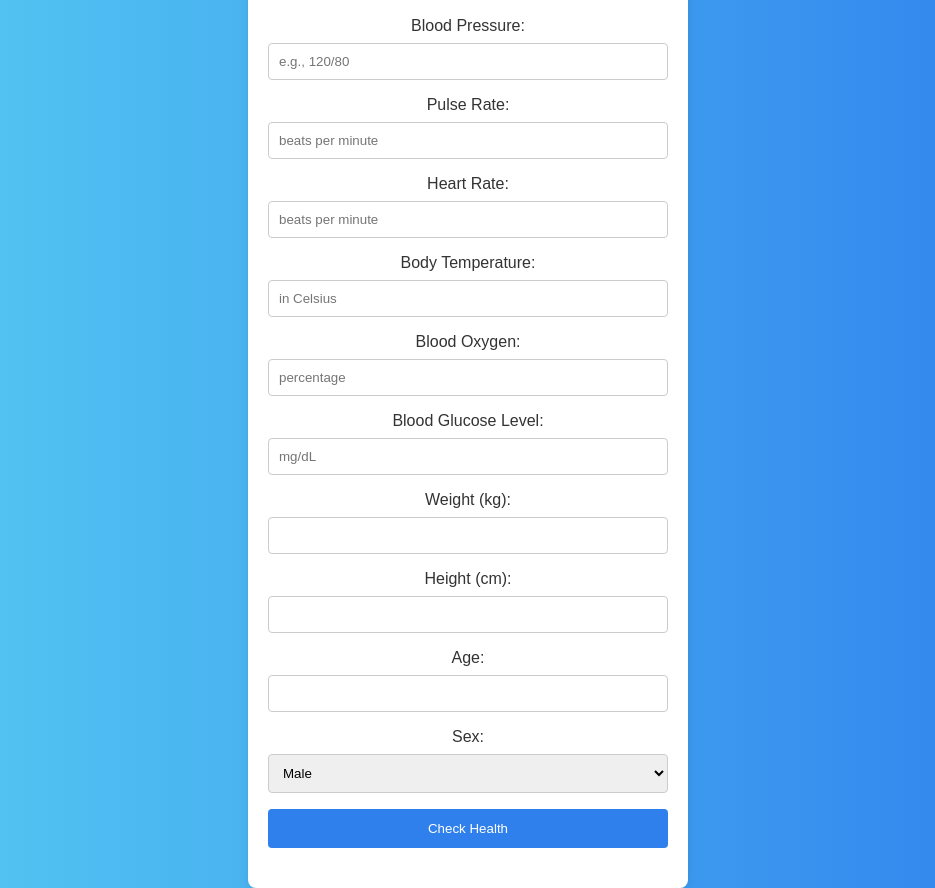
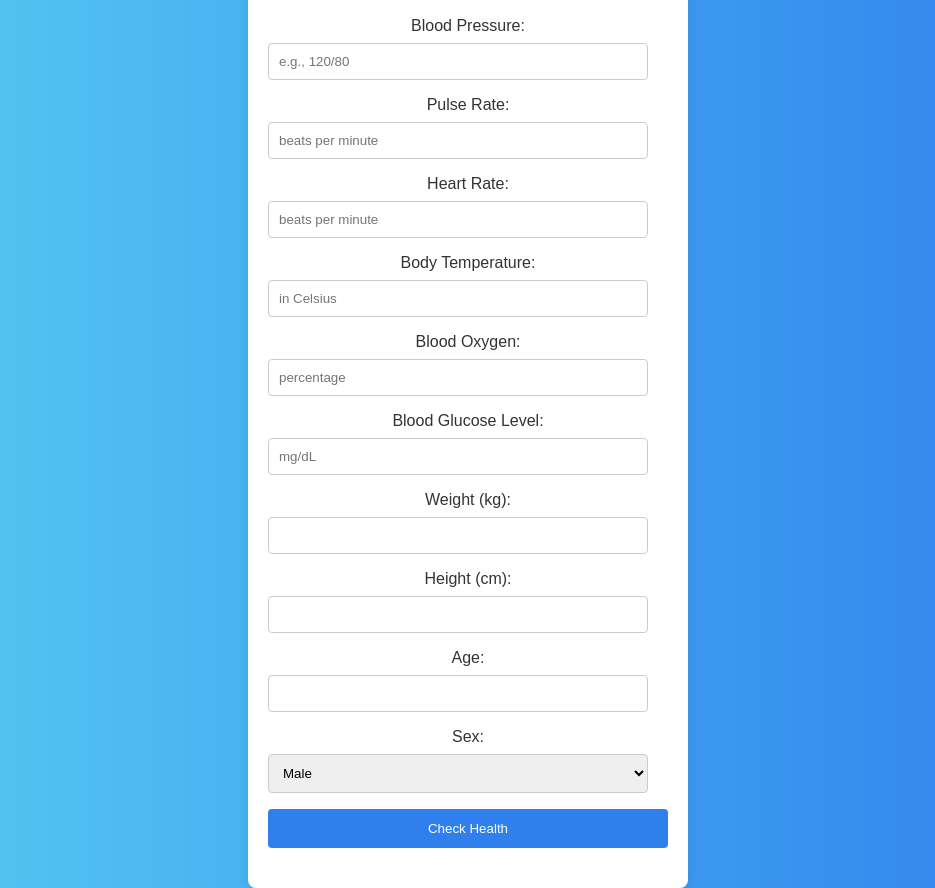
Before and after one commit to tiarramdg/devies, a plain HTML site: page index.html in a window 1280 px wide. Shown: the part 15-903 px from the top of the page, without its empty margins (172-1107 px from the left). Drawn offline with Linux system fonts and the light colour scheme.

Commit message:
Update styles.css

```diff
--- a/styles.css
+++ b/styles.css
@@ -36,10 +36,12 @@ label {
 
 input,
 select {
+    width: calc(100% - 20px); /* Adjust the width to consider padding and border */
     padding: 10px;
     margin-bottom: 16px;
     border: 1px solid #ccc;
     border-radius: 4px;
+    box-sizing: border-box; /* Include padding and border in the total width */
 }
 
 button {
```
